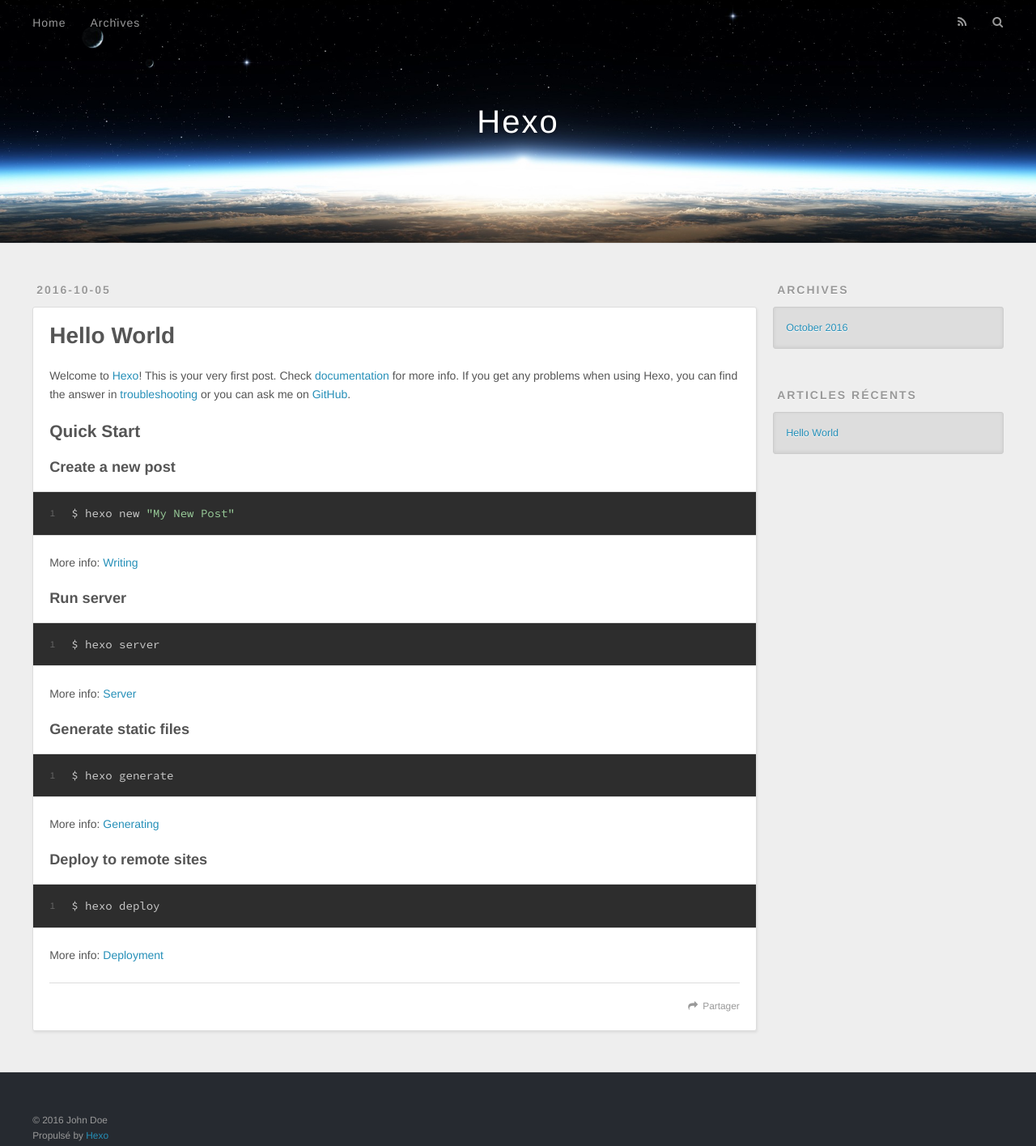
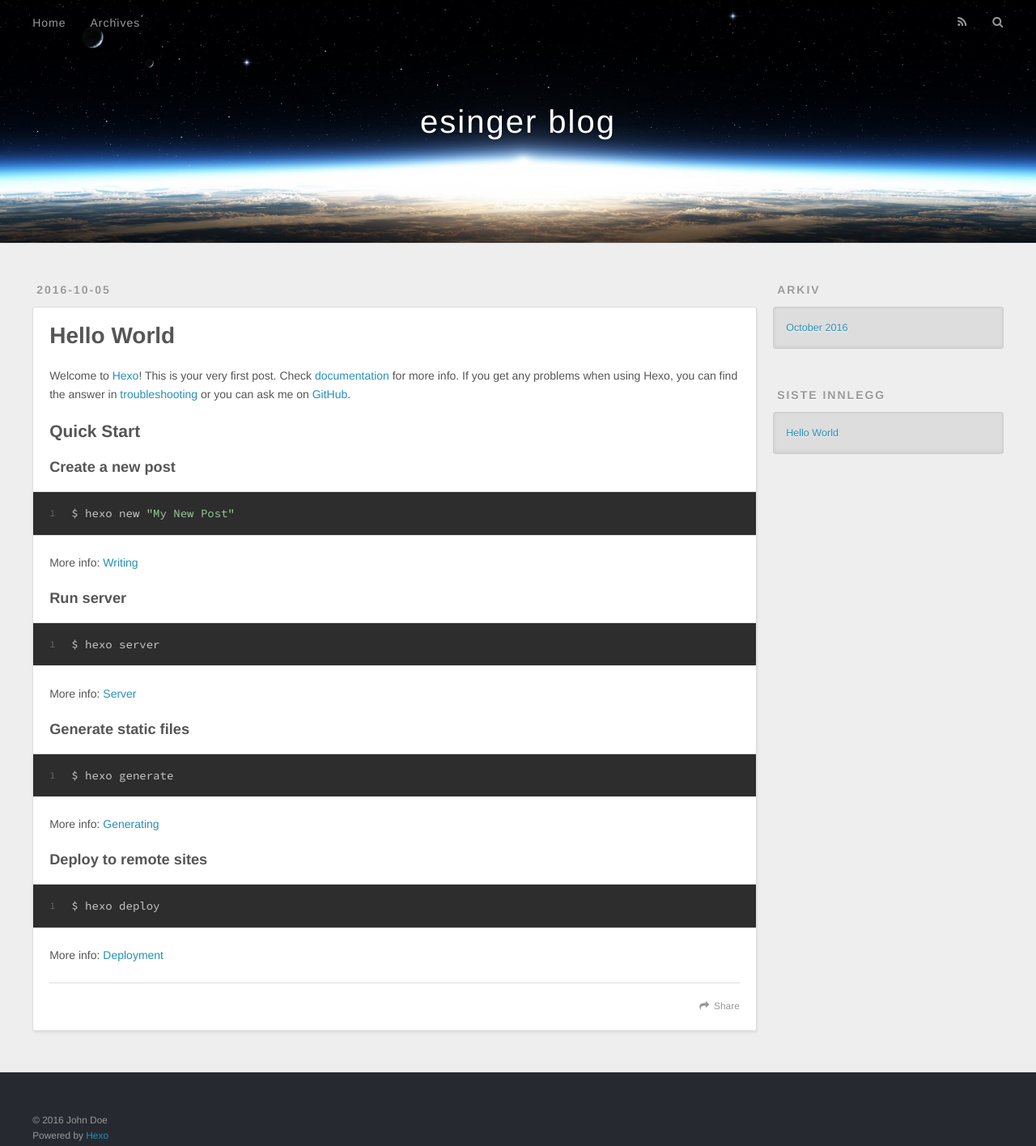
Before and after one commit to simphp/simphp.github.io, a plain HTML site: page index.html in a window 1280 px wide. Shown: the whole page at 81% size. Drawn offline with nearby package versions, Linux system fonts and the light colour scheme.

Commit message:
Site updated: 2016-10-05 12:32:04

```diff
--- a/2016/10/05/hello-world/index.html
+++ b/2016/10/05/hello-world/index.html
@@ -3,14 +3,14 @@
 <head>
   <meta charset="utf-8">
 
-  <title>Hello World | Hexo</title>
+  <title>Hello World | esinger blog</title>
   <meta name="viewport" content="width=device-width, initial-scale=1, maximum-scale=1">
   <meta name="description" content="Welcome to Hexo! This is your very first post. Check documentation for more info. If you get any problems when using Hexo, you can find the answer in troubleshooting or you can ask me on GitHub.
 Quick">
 <meta property="og:type" content="article">
 <meta property="og:title" content="Hello World">
 <meta property="og:url" content="http://yoursite.com/2016/10/05/hello-world/index.html">
-<meta property="og:site_name" content="Hexo">
+<meta property="og:site_name" content="esinger blog">
 <meta property="og:description" content="Welcome to Hexo! This is your very first post. Check documentation for more info. If you get any problems when using Hexo, you can find the answer in troubleshooting or you can ask me on GitHub.
 Quick">
 <meta property="og:updated_time" content="2016-10-05T03:39:24.000Z">
@@ -19,7 +19,7 @@
 <meta name="twitter:description" content="Welcome to Hexo! This is your very first post. Check documentation for more info. If you get any problems when using Hexo, you can find the answer in troubleshooting or you can ask me on GitHub.
 Quick">
 
-    <link rel="alternate" href="/atom.xml" title="Hexo" type="application/atom+xml">
+    <link rel="alternate" href="/atom.xml" title="esinger blog" type="application/atom+xml">
 
 
     <link rel="icon" href="/favicon.png">
@@ -40,7 +40,7 @@
   <div id="header-outer" class="outer">
     <div id="header-title" class="inner">
       <h1 id="logo-wrap">
-        <a href="/" id="logo">Hexo</a>
+        <a href="/" id="logo">esinger blog</a>
       </h1>
 
     </div>
@@ -55,9 +55,9 @@
       </nav>
       <nav id="sub-nav">
 
-          <a id="nav-rss-link" class="nav-icon" href="/atom.xml" title="Flux RSS"></a>
+          <a id="nav-rss-link" class="nav-icon" href="/atom.xml" title="RSS Feed"></a>
 
-        <a id="nav-search-btn" class="nav-icon" title="Rechercher"></a>
+        <a id="nav-search-btn" class="nav-icon" title="Søk"></a>
       </nav>
       <div id="search-form-wrap">
         <form action="//google.com/search" method="get" accept-charset="UTF-8" class="search-form"><input type="search" name="q" results="0" class="search-form-input" placeholder="Search"><button type="submit" class="search-form-submit">&#xF002;</button><input type="hidden" name="sitesearch" value="http://yoursite.com"></form>
@@ -101,7 +101,7 @@
 
     </div>
     <footer class="article-footer">
-      <a data-url="http://yoursite.com/2016/10/05/hello-world/" data-id="citwds3l100006r3nrlvotey2" class="article-share-link">Partager</a>
+      <a data-url="http://yoursite.com/2016/10/05/hello-world/" data-id="citwf3jsw0000ri3nax8yxg02" class="article-share-link">Share</a>
 
 
     </footer>
@@ -125,7 +125,7 @@
 
 
   <div class="widget-wrap">
-    <h3 class="widget-title">Archives</h3>
+    <h3 class="widget-title">Arkiv</h3>
     <div class="widget">
       <ul class="archive-list"><li class="archive-list-item"><a class="archive-list-link" href="/archives/2016/10/">October 2016</a></li></ul>
     </div>
@@ -135,7 +135,7 @@
 
 
   <div class="widget-wrap">
-    <h3 class="widget-title">Articles récents</h3>
+    <h3 class="widget-title">Siste innlegg</h3>
     <div class="widget">
       <ul>
 
@@ -156,7 +156,7 @@
   <div class="outer">
     <div id="footer-info" class="inner">
       &copy; 2016 John Doe<br>
-      Propulsé by <a href="http://hexo.io/" target="_blank">Hexo</a>
+      Powered by <a href="http://hexo.io/" target="_blank">Hexo</a>
     </div>
   </div>
 </footer>
--- a/index.html
+++ b/index.html
@@ -3,16 +3,16 @@
 <head>
   <meta charset="utf-8">
 
-  <title>Hexo</title>
+  <title>esinger blog</title>
   <meta name="viewport" content="width=device-width, initial-scale=1, maximum-scale=1">
   <meta property="og:type" content="website">
-<meta property="og:title" content="Hexo">
+<meta property="og:title" content="esinger blog">
 <meta property="og:url" content="http://yoursite.com/index.html">
-<meta property="og:site_name" content="Hexo">
+<meta property="og:site_name" content="esinger blog">
 <meta name="twitter:card" content="summary">
-<meta name="twitter:title" content="Hexo">
+<meta name="twitter:title" content="esinger blog">
 
-    <link rel="alternate" href="/atom.xml" title="Hexo" type="application/atom+xml">
+    <link rel="alternate" href="/atom.xml" title="esinger blog" type="application/atom+xml">
 
 
     <link rel="icon" href="/favicon.png">
@@ -33,7 +33,7 @@
   <div id="header-outer" class="outer">
     <div id="header-title" class="inner">
       <h1 id="logo-wrap">
-        <a href="/" id="logo">Hexo</a>
+        <a href="/" id="logo">esinger blog</a>
       </h1>
 
     </div>
@@ -48,9 +48,9 @@
       </nav>
       <nav id="sub-nav">
 
-          <a id="nav-rss-link" class="nav-icon" href="/atom.xml" title="Flux RSS"></a>
+          <a id="nav-rss-link" class="nav-icon" href="/atom.xml" title="RSS Feed"></a>
 
-        <a id="nav-search-btn" class="nav-icon" title="Rechercher"></a>
+        <a id="nav-search-btn" class="nav-icon" title="Søk"></a>
       </nav>
       <div id="search-form-wrap">
         <form action="//google.com/search" method="get" accept-charset="UTF-8" class="search-form"><input type="search" name="q" results="0" class="search-form-input" placeholder="Search"><button type="submit" class="search-form-submit">&#xF002;</button><input type="hidden" name="sitesearch" value="http://yoursite.com"></form>
@@ -96,7 +96,7 @@
 
     </div>
     <footer class="article-footer">
-      <a data-url="http://yoursite.com/2016/10/05/hello-world/" data-id="citwds3l100006r3nrlvotey2" class="article-share-link">Partager</a>
+      <a data-url="http://yoursite.com/2016/10/05/hello-world/" data-id="citwf3jsw0000ri3nax8yxg02" class="article-share-link">Share</a>
 
 
     </footer>
@@ -121,7 +121,7 @@
 
 
   <div class="widget-wrap">
-    <h3 class="widget-title">Archives</h3>
+    <h3 class="widget-title">Arkiv</h3>
     <div class="widget">
       <ul class="archive-list"><li class="archive-list-item"><a class="archive-list-link" href="/archives/2016/10/">October 2016</a></li></ul>
     </div>
@@ -131,7 +131,7 @@
 
 
   <div class="widget-wrap">
-    <h3 class="widget-title">Articles récents</h3>
+    <h3 class="widget-title">Siste innlegg</h3>
     <div class="widget">
       <ul>
 
@@ -152,7 +152,7 @@
   <div class="outer">
     <div id="footer-info" class="inner">
       &copy; 2016 John Doe<br>
-      Propulsé by <a href="http://hexo.io/" target="_blank">Hexo</a>
+      Powered by <a href="http://hexo.io/" target="_blank">Hexo</a>
     </div>
   </div>
 </footer>
```
Also changed, not shown: archives/2016/10/index.html (+11 -11 lines), archives/2016/index.html (+11 -11 lines), archives/index.html (+11 -11 lines).
